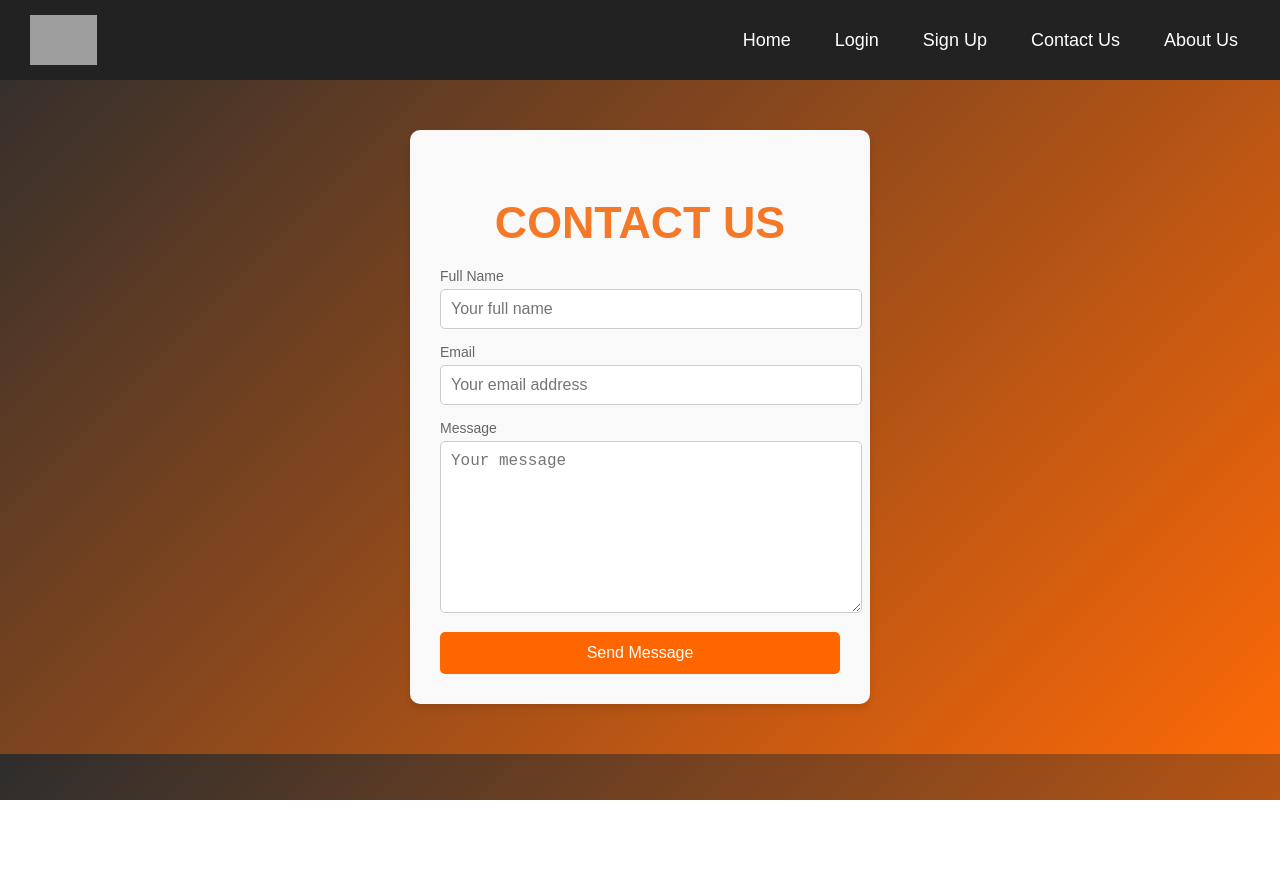
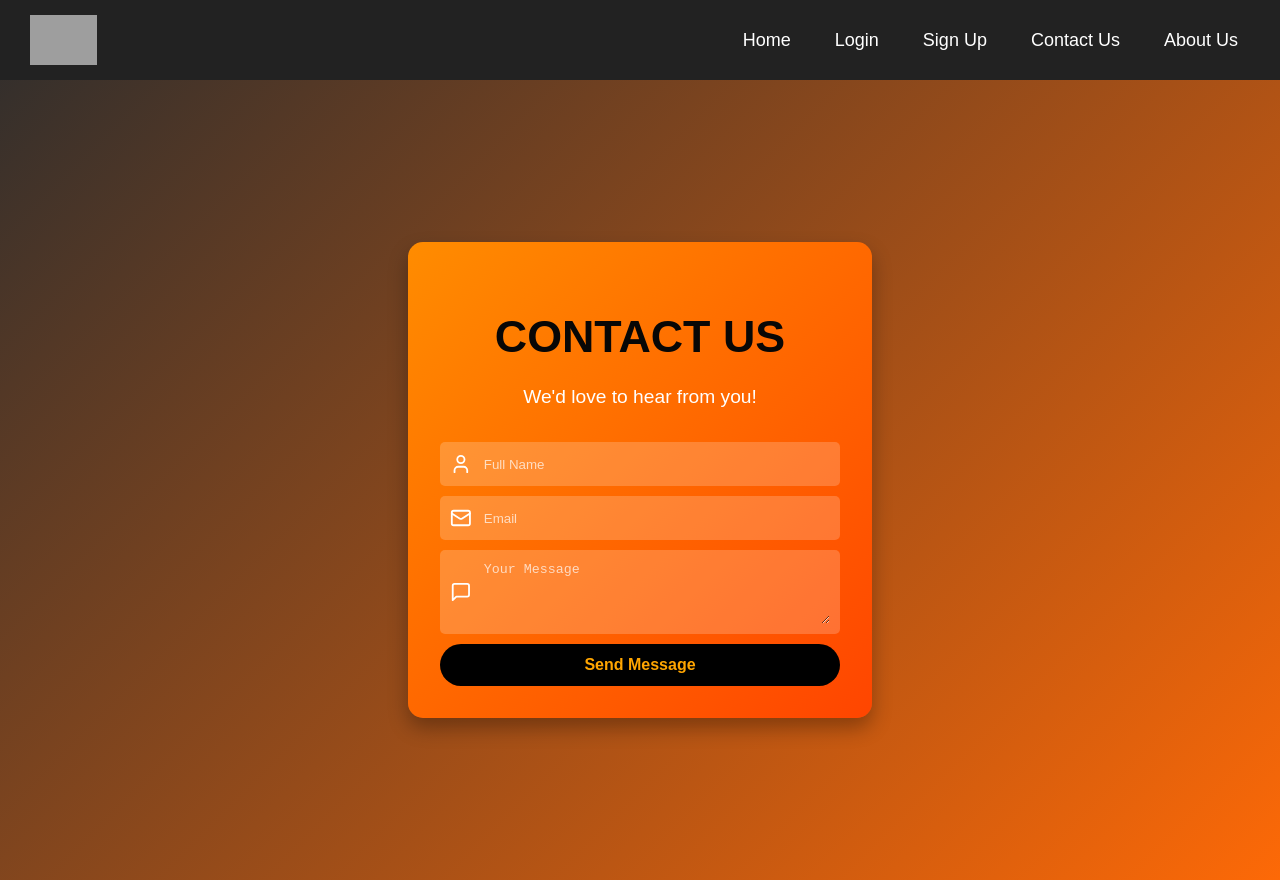
Before and after one commit to fabio-pecora/ball-up, a React (Create React App) app: page /contact-us in a window 1280 px wide. Before the commit the page ends 800 px from the top, so only its background shows below. Built offline with nearby package versions, Linux system fonts and the light colour scheme; grey boxes are pictures that could not be loaded.

Commit message:
contact us page

```diff
--- a/package.json
+++ b/package.json
@@ -9,6 +9,7 @@
     "axios": "^1.7.9",
     "formik": "^2.4.6",
     "leaflet": "^1.9.4",
+    "lucide-react": "^0.475.0",
     "react": "^19.0.0",
     "react-dom": "^19.0.0",
     "react-leaflet": "^5.0.0",
--- /dev/null
+++ b/src/ContactUs.css
@@ -0,0 +1,64 @@
+/* ContactForm.css */
+.contact-form-container {
+    display: flex;
+    justify-content: center;
+    align-items: center;
+    min-height: 100vh;
+  }
+
+  .contact-card {
+    background: linear-gradient(135deg, #ff8c00, #ff4500);
+    color: white;
+    padding: 2rem;
+    border-radius: 15px;
+    box-shadow: 0 10px 20px rgba(0, 0, 0, 0.3);
+    max-width: 400px;
+    width: 100%;
+    text-align: center;
+  }
+
+  .input-wrapper {
+    display: flex;
+    align-items: center;
+    background: rgba(255, 255, 255, 0.2);
+    padding: 10px;
+    border-radius: 5px;
+    margin: 10px 0;
+  }
+
+  .input-icon {
+    margin-right: 10px;
+    color: white;
+  }
+
+  .input-field {
+    background: transparent;
+    border: none;
+    outline: none;
+    color: white;
+    width: 100%;
+  }
+
+  .input-field::placeholder {
+    color: rgba(255, 255, 255, 0.7);
+  }
+
+  .submit-btn {
+    background: black;
+    color: orange;
+    font-weight: bold;
+    padding: 12px;
+    border-radius: 30px;
+    width: 100%;
+    cursor: pointer;
+    transition: 0.3s;
+  }
+
+  .submit-btn:hover {
+    background: gray;
+  }
+
+  .contact-color {
+    color: #080706;
+    text-align: center;
+  }
--- a/src/components/ContactUs.js
+++ b/src/components/ContactUs.js
@@ -1,57 +1,72 @@
-// src/components/ContactUs.js
-import React, { useState } from 'react';
-import '../FormStyles.css';
+import React, { useState } from "react";
+import "../ContactUs.css";
+import { Mail, User, MessageSquare } from "lucide-react";
 
-const ContactUs = () => {
-  const [name, setName] = useState('');
-  const [email, setEmail] = useState('');
-  const [message, setMessage] = useState('');
+const ContactForm = () => {
+  const [form, setForm] = useState({ name: "", email: "", message: "" });
+  const [submitted, setSubmitted] = useState(false);
+
+  const handleChange = (e) => {
+    setForm({ ...form, [e.target.name]: e.target.value });
+  };
 
   const handleSubmit = (e) => {
     e.preventDefault();
-    console.log('Message Sent:', { name, email, message });
+    if (!form.name || !form.email || !form.message) {
+      alert("Please fill out all fields.");
+      return;
+    }
+    setSubmitted(true);
   };
 
   return (
-    <div className="form-container">
-      <h2>Contact Us</h2>
-      <form onSubmit={handleSubmit}>
-        <div className="input-group">
-          <label htmlFor="name">Full Name</label>
+    <div className="contact-form-container">
+      <div className="contact-card">
+        <h2 className="contact-color">Contact Us</h2>
+        <p className="text-center">We'd love to hear from you!</p>
+        {!submitted ? (
+          <form onSubmit={handleSubmit} className="form-group">
+            <div className="input-wrapper">
+              <User className="input-icon" />
               <input
                 type="text"
-            id="name"
-            value={name}
-            onChange={(e) => setName(e.target.value)}
-            placeholder="Your full name"
-            required
+                name="name"
+                placeholder="Full Name"
+                className="input-field"
+                value={form.name}
+                onChange={handleChange}
               />
             </div>
-        <div className="input-group">
-          <label htmlFor="email">Email</label>
+            <div className="input-wrapper">
+              <Mail className="input-icon" />
               <input
                 type="email"
-            id="email"
-            value={email}
-            onChange={(e) => setEmail(e.target.value)}
-            placeholder="Your email address"
-            required
+                name="email"
+                placeholder="Email"
+                className="input-field"
+                value={form.email}
+                onChange={handleChange}
               />
             </div>
-        <div className="input-group">
-          <label htmlFor="message">Message</label>
+            <div className="input-wrapper">
+              <MessageSquare className="input-icon" />
               <textarea
-            id="message"
-            value={message}
-            onChange={(e) => setMessage(e.target.value)}
-            placeholder="Your message"
-            required
+                name="message"
+                placeholder="Your Message"
+                className="input-field"
+                rows="4"
+                value={form.message}
+                onChange={handleChange}
               ></textarea>
             </div>
             <button type="submit" className="submit-btn">Send Message</button>
           </form>
+        ) : (
+          <p className="text-center">Thank you for reaching out! 🏀</p>
+        )}
+      </div>
     </div>
   );
 };
 
-export default ContactUs;
+export default ContactForm;
```
Also changed, not shown: 1 other file (tests, documents, lock files or other folders). Lines whose indentation alone changed are shown as unchanged.
